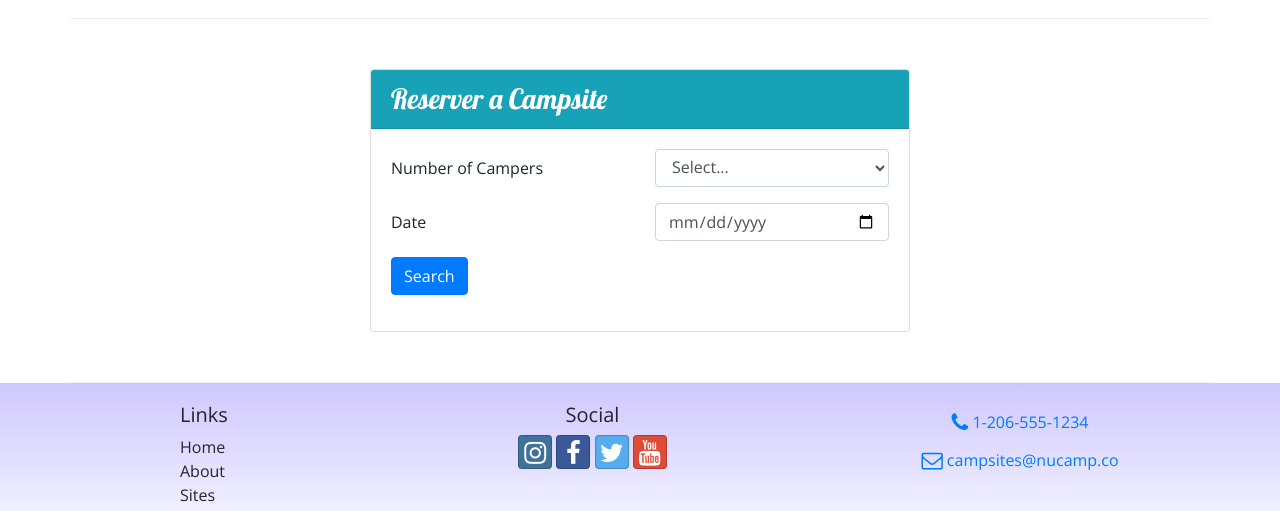
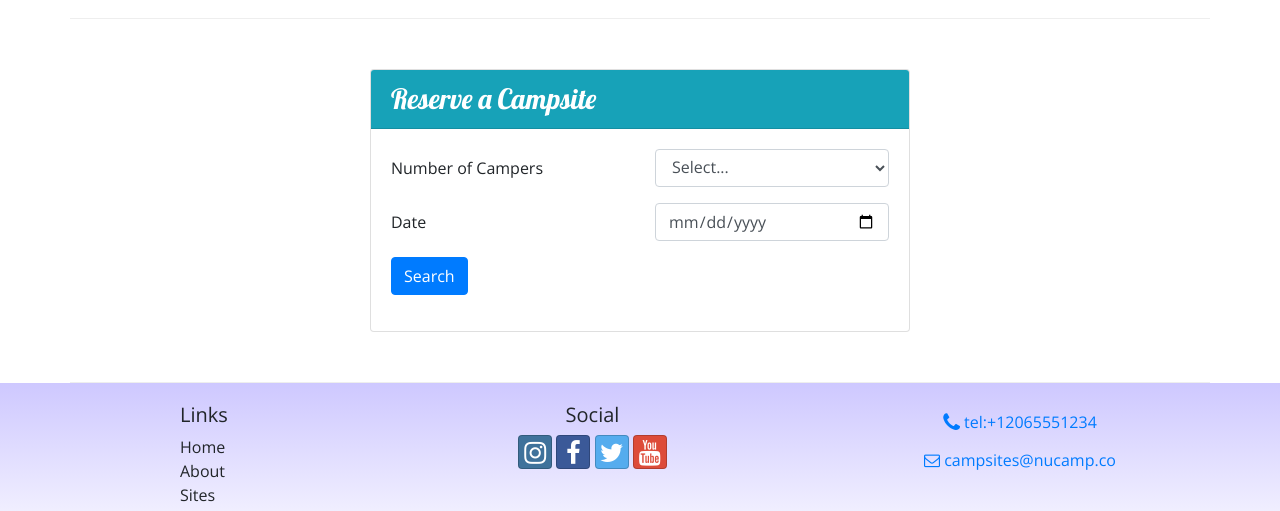
Before and after one commit to biohazard1029/Bootstrap---NuCamp-site-copy, a website: page index.html in a window 1280 px wide. Shown: the part 1134-1645 px from the top of the page. Drawn offline with nearby package versions, Linux system fonts and the light colour scheme.

Commit message:
Updated Typos

```diff
--- a/index.html
+++ b/index.html
@@ -2,7 +2,7 @@
 <html lang="en">
   <head>
     <!-- Required meta tags always come first -->
-    <meta charset="ut f-8" />
+    <meta charset="utf-8" />
     <meta name="viewport" content="width=device-width, initial-scale=1" />
 
     <!-- Bootstrap CSS-->
@@ -158,7 +158,7 @@
       <div class="row row-content">
         <div class="col col-sm-6 mx-auto">
           <div class="card">
-            <h3 class="card-header bg-info text-white">Reserver a Campsite</h3>
+            <h3 class="card-header bg-info text-white">Reserve a Campsite</h3>
             <div class="card-body">
               <form id="reserveForm">
                 <div class="row form-group">
@@ -244,14 +244,14 @@
           <div class="col-sm-4 text-center">
             <a role="button" class="btn btn-link" href="tel:+1206551234">
               <span class="fa fa-phone fa-lg text-primary"></span>
-              1-206-555-1234 </a
+              tel:+12065551234 </a
             ><br />
             <a
               role="button"
               class="btn btn-link"
               href="mailto:campsites@nucamp.co"
             >
-              <span class="fa fa-envelope-o fa-lg text-primary"></span>
+              <span class="fa fa-envelope-o"></span>
               campsites@nucamp.co</a
             >
           </div>
```
